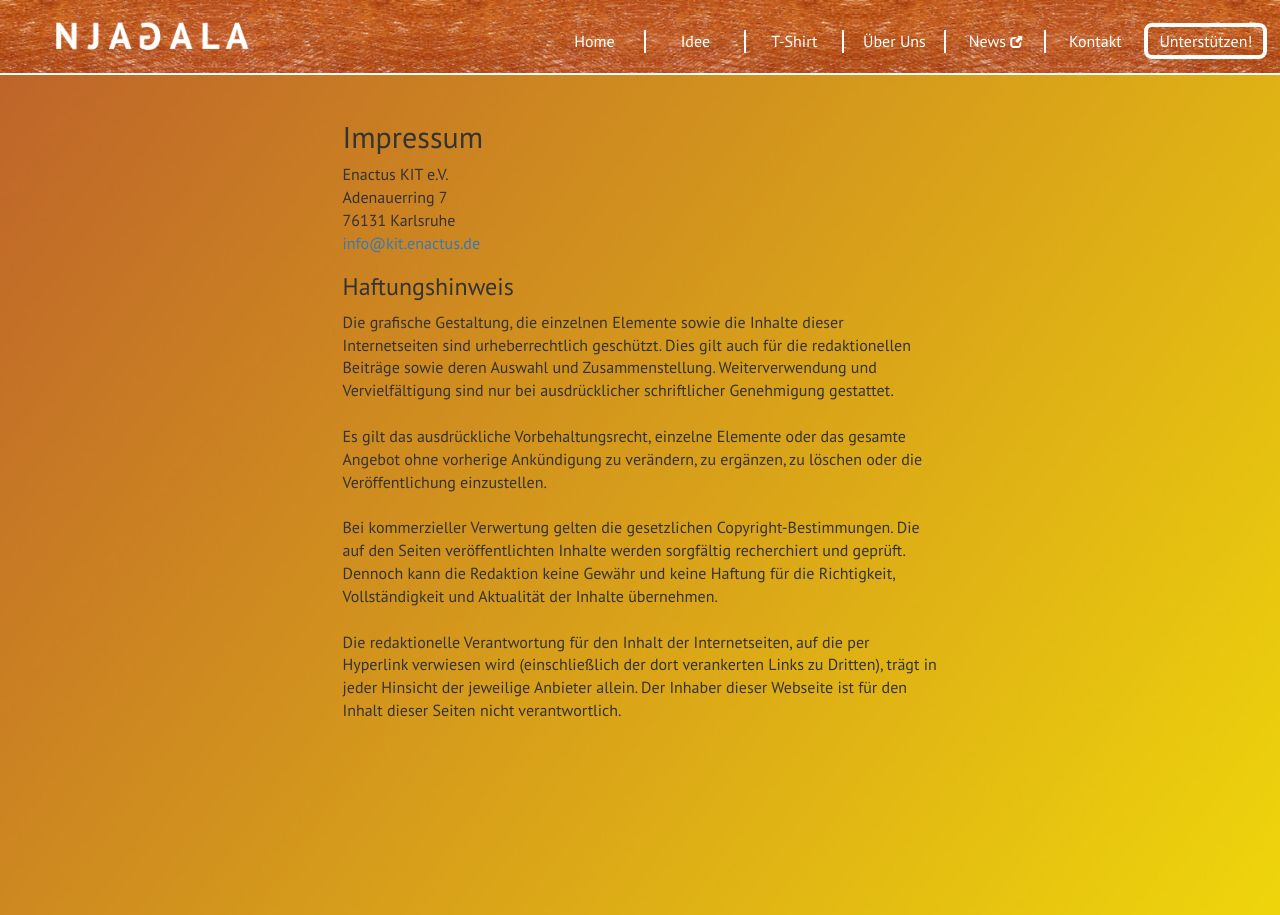
After one commit to stevenabreu7/njagala, a PHP site: page /impressum.html in a window 1280 px wide. The commit adds this page. Run offline with PHP 8.4, Linux system fonts and the light colour scheme.

Commit message:
+ added impressum

```diff
--- /dev/null
+++ b/impressum.html
@@ -0,0 +1,124 @@
+<!DOCTYPE html>
+<html>
+  <head>
+    <!-- Content-related -->
+    <title>Njagala</title>
+    <meta http-equiv="author" content="Steven Abreu" />
+    <!-- Display-related -->
+    <meta charset="utf-8"/>
+    <meta name="viewport" content="width=device-width, initial-scale=1.0, maximum-scale=1.0, user-scalable=0">
+    <!-- frameworks -->
+    <link rel="stylesheet" type="text/css" href="frameworks/css/bootstrap.min.css">
+    <link rel="stylesheet" type="text/css" href="frameworks/css/bootstrap-theme.min.css">
+    <script src="frameworks/js/jquery-2.2.3.min.js"></script>
+    <script src="frameworks/jquery.backstretch.min.js"></script>
+    <script src="frameworks/js/bootstrap.min.js"></script>
+    <link href='https://fonts.googleapis.com/css?family=PT+Sans:400,700&subset=latin,latin-ext' rel='stylesheet' type='text/css'>
+    <script src="frameworks/sweetalert/dist/sweetalert.min.js"></script>
+    <link rel="stylesheet" type="text/css" href="frameworks/sweetalert/dist/sweetalert.css">
+    <!-- custom stuff -->
+    <link rel="stylesheet" type="text/css" href="style/styles.css">
+    <link rel="stylesheet" type="text/css" href="style/dark-nav-bar.css">
+    <script src="script/script.js"></script>
+  </head>
+
+  <body>
+    <!-- Navigation Bar -->
+    <div class="navbar-wrapper">
+      <div class="navbar-background">
+        <img src="images/barkkcloth.png">
+      </div>
+      <header>
+        <div class="logo">
+          <a href="index.php" class="home link"><img class="logo-image" src='images/logo.png' ></a>
+        </div>
+        <nav>
+          <ul>
+            <li><a href="index.php" class="home link">Home</a></li>
+            <li><a href="index.php" class="first link">Idee</a></li>
+            <li class="leftof-nested-parent"><a href="index.php" class='second link'>T-Shirt</a></li>
+            <li class="nested-parent"><a href="index.php" class="third link">Über Uns</a>
+              <ul>
+                <li><a href="index.php" class='third-one link'>Das Team</a></li>
+                <li><a href="index.php" class='third-two link'>Partner</a></li>
+              </ul>
+            </li>
+            <li><a href="blog/" target="_blank" class='link'>News <span class="external-link-icon glyphicon glyphicon-new-window"></span></a></li>
+            <li><a href="index.php" class='fourth link'>Kontakt</a></li>
+            <!-- Paypal Donate Button -->
+            <li>
+              <form action="https://www.paypal.com/cgi-bin/webscr" method="post" target="_top">
+                <input type="hidden" name="cmd" value="_s-xclick">
+                <input type="hidden" name="hosted_button_id" value="5EZJNGUJWBK88">
+                <!-- <input class="donate" type="image" src="http://njagala.com/images/paypal/button.png" border="0" name="submit" alt="Jetzt einfach, schnell und sicher online bezahlen – mit PayPal."> -->
+                <a id="nav-donate-btn" class="donate">Unterstützen!</a>
+                <img alt="" border="0" src="https://www.paypalobjects.com/de_DE/i/scr/pixel.gif" width="1" height="1">
+              </form>
+            </li>
+          </ul>
+        </nav>
+
+        <!-- important: this needs to be an id for the script to work! -->
+        <img id="burger-image" src="images/burger.png" alt="menu" />
+
+      </header>
+    </div>
+
+    <!-- Landing Page Background Image -->
+    <div class="image-container">
+      <script>$(".image-container").backstretch("images/background.jpeg");</script>
+    </div>
+
+    <div class="impressum-container container full-width">
+      <div class="col-xs-10 col-sm-6 col-xs-offset-1 col-sm-offset-3">
+        <p>
+          <h2>Impressum</h2>
+          Enactus KIT e.V.<br>
+          Adenauerring 7<br>
+          76131 Karlsruhe<br>
+          <a href="mailto:info@kit.enactus.de">info@kit.enactus.de</a><br>
+          <h3>Haftungshinweis</h3>
+          Die grafische Gestaltung, die einzelnen Elemente sowie die Inhalte dieser Internetseiten sind urheberrechtlich geschützt. Dies gilt auch für die redaktionellen Beiträge sowie deren Auswahl und Zusammenstellung. Weiterverwendung und Vervielfältigung sind nur bei ausdrücklicher schriftlicher Genehmigung gestattet.<br><br>
+          Es gilt das ausdrückliche Vorbehaltungsrecht, einzelne Elemente oder das gesamte Angebot ohne vorherige Ankündigung zu verändern, zu ergänzen, zu löschen oder die Veröffentlichung einzustellen.<br><br>
+          Bei kommerzieller Verwertung gelten die gesetzlichen Copyright-Bestimmungen. Die auf den Seiten veröffentlichten Inhalte werden sorgfältig recherchiert und geprüft. Dennoch kann die Redaktion keine Gewähr und keine Haftung für die Richtigkeit, Vollständigkeit und Aktualität der Inhalte übernehmen.<br><br>
+          Die redaktionelle Verantwortung für den Inhalt der Internetseiten, auf die per Hyperlink verwiesen wird (einschließlich der dort verankerten Links zu Dritten), trägt in jeder Hinsicht der jeweilige Anbieter allein. Der Inhaber dieser Webseite ist für den Inhalt dieser Seiten nicht verantwortlich.<br><br>
+        </p>
+      </div>
+    </div>
+
+    <!-- Paypal Modal -->
+    <div class="paypal-redirect">
+      <span id="close-redirect" class="glyphicon glyphicon-remove"></span>
+      <h3>Unterstützen</h3>
+      <p>Du findest unser Projekt super und möchtest uns gerne finanziell unterstützen? Wir freuen uns über jeden Beitrag!</p>
+      <form action="https://www.paypal.com/cgi-bin/webscr" method="post" target="_top">
+        <input type="hidden" name="cmd" value="_s-xclick">
+        <input type="hidden" name="hosted_button_id" value="5EZJNGUJWBK88">
+        <input id="redirect-button" class="donate" type="image" src="http://njagala.com/images/paypal/button.png" border="0" name="submit" alt="Jetzt einfach, schnell und sicher online bezahlen – mit PayPal.">
+        <img alt="" border="0" src="https://www.paypalobjects.com/de_DE/i/scr/pixel.gif" width="1" height="1">
+      </form>
+    </div>
+
+    <!-- Burger Menu for smaller devices -->
+    <div class="burger-menu">
+      <div class="burger-menu-head">
+        <img class="burger-back-arrow" src="images/back-arrow.png">
+      </div>
+      <!-- burger menu content -->
+      <ul class="burger-nav">
+        <li><a href="index.php" class="home link">Home</a></li>
+        <li><a href="index.php" class="first link">Idee</a></li>
+        <li><a href="index.php" class='second link'>T-Shirt</a></li>
+        <li><a href="index.php" class="third link">Über Uns</a>
+          <ul>
+            <li><a href="index.php" class='third-one link'>Das Team</a></li>
+            <li><a href="index.php" class='third-two link'>Partner</a></li>
+          </ul>
+        </li>
+        <li><a href="blog/" target="_blank" class='link'>News <span class="external-link-icon glyphicon glyphicon-new-window"></span></a></li>
+        <li><a href="index.php" class='fourth link'>Kontakt</a></li>
+      </ul>
+      <p class="copyright">© Njagala 2016</p>
+    </div>
+</body>
+</html>
--- /dev/null
+++ b/style/dark-nav-bar.css
@@ -0,0 +1,7 @@
+nav ul li ul li {
+  background-image: url(images/barkkcloth.png);
+}
+
+.navbar-background {
+  opacity: 1;
+}
--- a/style/styles.css
+++ b/style/styles.css
@@ -12,6 +12,11 @@ body {
 
 .link, glyphicon-remove, .close-email-box, .logo {
 	cursor: pointer;
+}
+
+.impressum-container {
+	position: absolute;
+	top: 100px;
 }
 
 hr {
@@ -79,6 +84,15 @@ footer div p {
 	text-align: center;
 }
 
+footer div p a {
+	text-decoration: none;
+	color: #444;
+}
+
+footer div p span {
+	height: 10px;
+}
+
 .footer.copyright {
 	text-align: center;
 }
```
